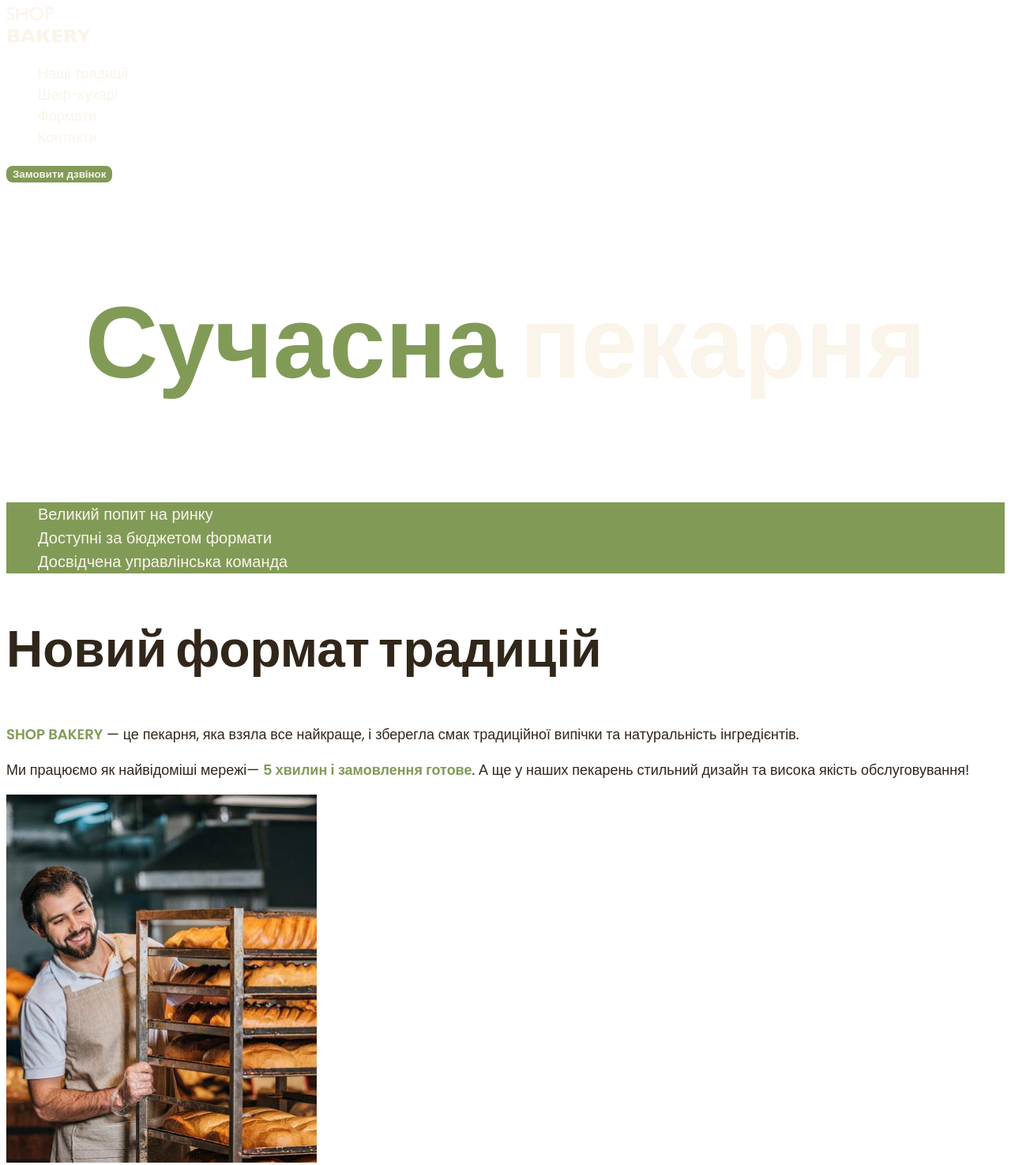
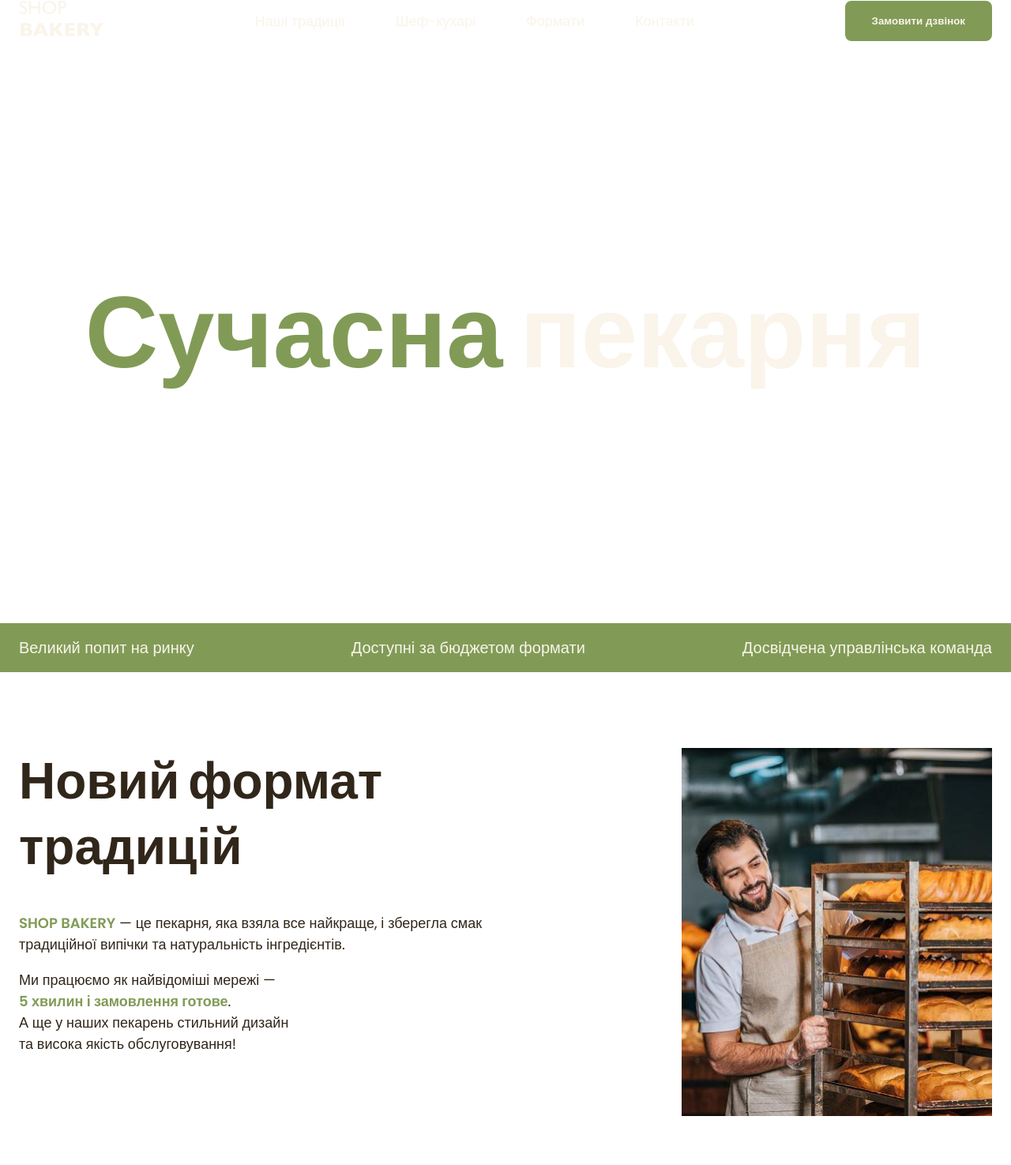
Before and after one commit to verezubka/modern-backery, a plain HTML site: page index.html in a window 1280 px wide. Shown: the top 1475 px of the page at 79% size. Drawn offline with Linux system fonts and the light colour scheme.

Commit message:
flexboxes added

```diff
--- a/css/styles.css
+++ b/css/styles.css
@@ -38,24 +38,62 @@
 }
 
 /* Base */
+* {
+  box-sizing: border-box;
+}
+
+h1,
+h2,
+h3,
+h4,
+h5,
+h6,
+p {
+  margin-top: 0;
+}
+
 body {
   color: var(--color-primary-dark);
   font-family: poppins, sans-serif;
   line-height: 1.5;
   font-size: 18px;
   font-weight: 400;
+  margin: 0;
 }
 
 ul {
   list-style-type: none;
+  padding: 0;
+  margin: 0;
 }
 
 address {
   font-style: normal;
 }
 
+.section {
+  padding: 48px 0;
+}
+
+.visually-hidden {
+  position: absolute;
+  left: -10000px;
+  top: auto;
+  width: 1px;
+  height: 1px;
+  overflow: hidden;
+}
+
+.container {
+  width: 100%;
+  max-width: 1288px;
+  margin: 0 auto;
+  padding: 0 24px;
+}
+
 /* Button */
 .button {
+  padding: 16px 32px;
   color: var(--color-primary-light);
   font-weight: 600;
   background-color: var(--color-brand-light);
@@ -80,12 +118,39 @@ address {
   font-weight: 600;
 }
 
+/* Header */
+.header-container {
+  display: flex;
+  align-items: center;
+  gap: 40px;
+}
+
+.header-nav {
+  display: flex;
+  align-items: center;
+  flex-grow: 1;
+  gap: 40px;
+}
+
+.header-menu {
+  display: flex;
+  align-items: center;
+  gap: 64px;
+  flex-grow: 1;
+  justify-content: center;
+}
+
 /* Hero section */
+.hero-section {
+  padding: 272px 0;
+}
+
 .hero-title {
   color: var(--color-primary-light);
   text-align: center;
   font-size: 128px;
   font-weight: 900;
+  margin-bottom: 0;
 }
 
 .hero-title .accent {
@@ -93,12 +158,19 @@ address {
 }
 
 /* Advantages section */
+.advantages-section {
+  background-color: var(--color-brand-light);
+  padding: 16px 0;
+}
+
 .advantages-list {
-  color: var(--color-primary-light);
-  background-color: var(--color-brand-light);
+  display: flex;
+  justify-content: space-between;
+  gap: 40px;
 }
 
 .advantages-item {
+  color: var(--color-primary-light);
   font-size: 20px;
   font-weight: 300;
 }
@@ -115,11 +187,34 @@ address {
 
 /* Chefs section */
 .chef-title {
+  margin-bottom: 16px;
   font-size: 40px;
   font-weight: 600;
 }
 
+.chefs-title {
+  margin-bottom: 80px;
+}
+
 /* Traditions section */
+.traditions-section {
+  padding-top: 96px;
+}
+
+.traditions-container {
+  display: flex;
+  justify-content: space-between;
+  gap: 40px;
+}
+
+.traditions-content {
+  max-width: 710px;
+}
+
+.traditions-title {
+  margin-bottom: 42px;
+}
+
 .traditions-text .brand {
   color: var(--color-brand-light);
   font-weight: 600;
@@ -132,14 +227,39 @@ address {
 }
 
 /* Formats section */
+.formats-title {
+  margin-bottom: 80px;
+}
+
 .format-title {
   font-weight: 600;
   font-size: 24px;
 }
 
+.formats-list {
+  display: flex;
+  gap: 20px;
+  flex-wrap: wrap;
+}
+
+.formats-item {
+  flex-basis: calc((100% - 40px) / 3);
+}
+
+.format-card {
+  border-radius: 16px;
+  border: 1px solid lightblue;
+  padding: 24px;
+}
+
 .format-text {
   font-size: 14px;
   font-weight: 300;
+}
+
+/* Contacts section */
+.contacts-title {
+  margin-bottom: 16px;
 }
 
 /* Footer */
--- a/index.html
+++ b/index.html
@@ -9,44 +9,72 @@
   </head>
   <body>
     <header>
-      <nav>
+      <div class="container">
+        <div class="header-container">
+          <nav class="header-nav">
             <a href="/index.html">
               <img src="./img/logo.svg" alt="logo modern backery" />
             </a>
-        <ul>
-          <li><a class="link" href="#traditions-section">Наші традиції</a></li>
+            <ul class="header-menu">
+              <li>
+                <a class="link" href="#traditions-section">Наші традиції</a>
+              </li>
               <li><a class="link" href="#chefs-section">Шеф-кухарі</a></li>
               <li><a class="link" href="#formats-section">Формати</a></li>
               <li><a class="link" href="#contact-section">Контакти</a></li>
             </ul>
           </nav>
           <button class="button" type="button">Замовити дзвінок</button>
+        </div>
+      </div>
     </header>
     <main>
-      <section>
-        <h1 class="hero-title"><span class="accent">Сучасна</span> пекарня</h1>
+      <section class="hero-section">
+        <div class="container">
+          <h1 class="hero-title">
+            <span class="accent">Сучасна</span> пекарня
+          </h1>
+        </div>
       </section>
-      <section id="traditions-section">
+      <section class="advantages-section">
+        <div class="container">
+          <h2 class="visually-hidden">Наші переваги</h2>
           <ul class="advantages-list">
             <li class="advantages-item">Великий попит на ринку</li>
             <li class="advantages-item">Доступні за бюджетом формати</li>
             <li class="advantages-item">Досвідчена управлінська команда</li>
           </ul>
-        <h2 class="section-title">Новий формат традицій</h2>
+        </div>
+      </section>
+      <section class="traditions-section section" id="traditions-section">
+        <div class="container">
+          <div class="traditions-container">
+            <div class="traditions-content">
+              <h2 class="traditions-title section-title">
+                Новий формат традицій
+              </h2>
               <p class="traditions-text">
                 <span class="brand-uppercase" lang="en">shop bakery</span> — це
-          пекарня, яка взяла все найкраще, і зберегла смак традиційної випічки
-          та натуральність інгредієнтів.
+                пекарня, яка взяла все найкраще, і зберегла смак <br />
+                традиційної випічки та натуральність інгредієнтів.
               </p>
               <p class="traditions-text">
-          Ми працюємо як найвідоміші мережі—
-          <span class="brand">5 хвилин і замовлення готове</span>. А ще у наших
-          пекарень стильний дизайн та висока якість обслуговування!
+                Ми працюємо як найвідоміші мережі — <br />
+                <span class="brand">5 хвилин і замовлення готове</span>. <br />
+                А ще у наших пекарень стильний дизайн <br />
+                та висока якість обслуговування!
               </p>
-        <img src="./img/backerman.jpg" alt="Чоловік пекар дивиться на батони" />
+            </div>
+            <img
+              src="./img/backerman.jpg"
+              alt="Чоловік пекар дивиться на батони"
+            />
+          </div>
+        </div>
       </section>
-      <section id="chefs-section">
-        <h2 class="section-title">
+      <section class="section" id="chefs-section">
+        <div class="container">
+          <h2 class="chefs-title section-title">
             Наші найкращі <span class="accent">шеф-кухарі</span>
           </h2>
           <ul>
@@ -63,19 +91,21 @@
                 <h3 class="chef-title">Влад</h3>
                 <p>Привіт, я Влад!</p>
                 <p>
-                Мій кодитерський стаж вже 18 років. SHOP BEKERY - це наша любов,
-                з якою ми ділимось кожен раз з Вами через нашу випічку!
+                  Мій кодитерський стаж вже 18 років. SHOP BEKERY - це наша
+                  любов, з якою ми ділимось кожен раз з Вами через нашу випічку!
                 </p>
                 <p>Я зроблю для вас унікальну начинку на будь який смак!</p>
               </article>
             </li>
           </ul>
+        </div>
       </section>
-      <section id="formats-section">
-        <h2 class="section-title">Формати</h2>
-        <ul>
-          <li>
-            <article>
+      <section class="section" id="formats-section">
+        <div class="container">
+          <h2 class="formats-title section-title">Формати</h2>
+          <ul class="formats-list">
+            <li class="formats-item">
+              <article class="format-card">
                 <h3 class="format-title" lang="en">Walrus</h3>
                 <div class="format-text">
                   <p>Площа: до 120 м2</p>
@@ -88,8 +118,8 @@
                 </div>
               </article>
             </li>
-          <li>
-            <article>
+            <li class="formats-item">
+              <article class="format-card">
                 <h3 class="format-title" lang="en">Horseshoe</h3>
                 <div class="format-text">
                   <p>Площа: до 25 м2</p>
@@ -99,8 +129,8 @@
                 </div>
               </article>
             </li>
-          <li>
-            <article>
+            <li class="formats-item">
+              <article class="format-card">
                 <h3 class="format-title" lang="en">Handlebar</h3>
                 <div class="format-text">
                   <p>Площа: до 15 м2</p>
@@ -111,9 +141,13 @@
               </article>
             </li>
           </ul>
+        </div>
       </section>
-      <section id="contact-section">
-        <h2 class="section-title">Приєднуйся до мережі пекарень</h2>
+      <section class="section" id="contact-section">
+        <div class="container">
+          <h2 class="contacts-title section-title">
+            Приєднуйся до мережі пекарень
+          </h2>
           <p>Заповни форму, щоб ми звʼязались з тобою!</p>
 
           <iframe
@@ -125,9 +159,11 @@
             loading="lazy"
             referrerpolicy="no-referrer-when-downgrade"
           ></iframe>
+        </div>
       </section>
     </main>
     <footer>
+      <div class="container">
         <a href="#">
           <img src="./img/logo.svg" alt="logo modern backery" />
         </a>
@@ -173,6 +209,7 @@
           >
           <p class="address-copyright">&copy; 2022 Дані захищені</p>
         </address>
+      </div>
     </footer>
   </body>
 </html>
```
Lines whose indentation alone changed are shown as unchanged.
